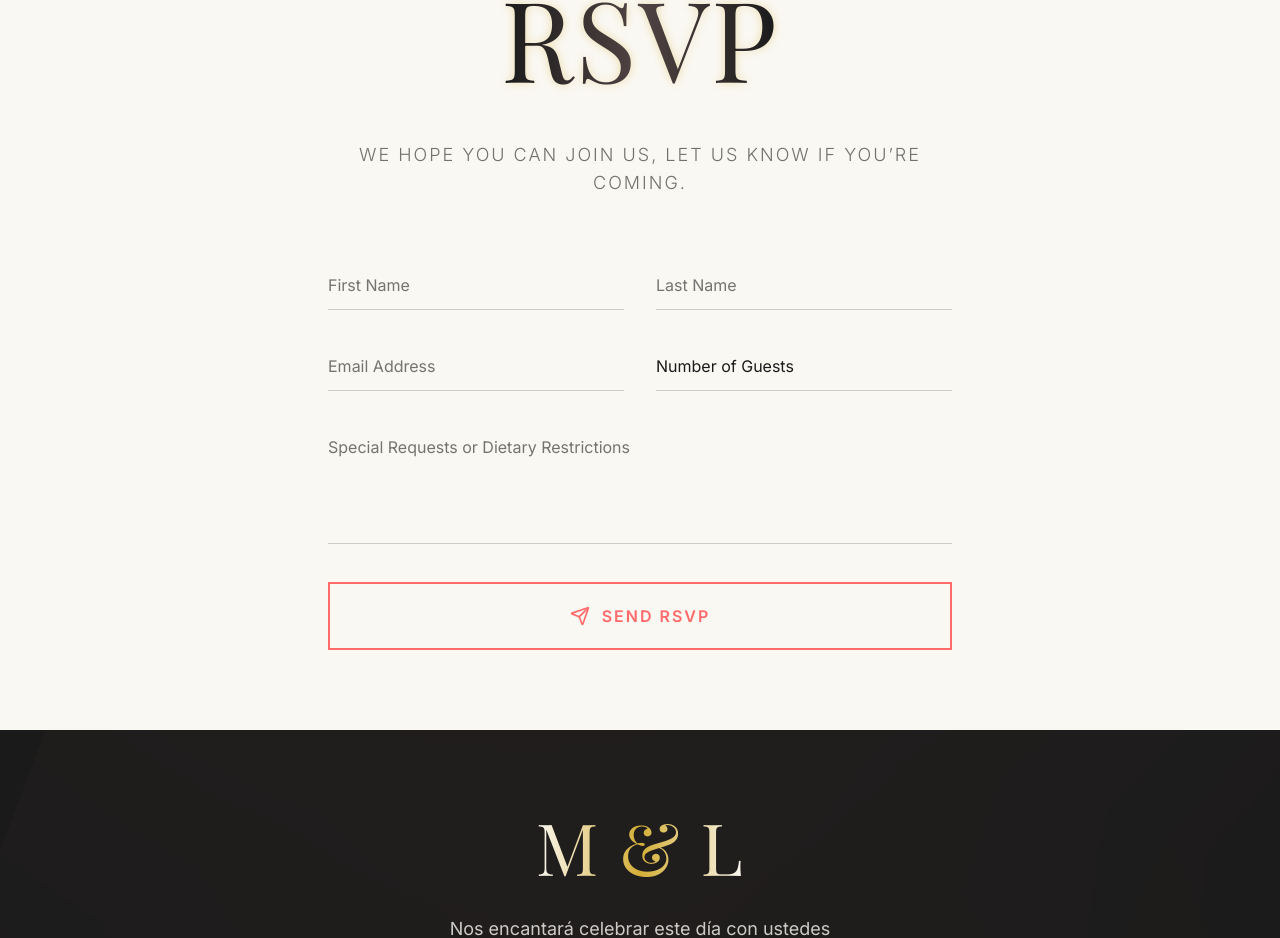
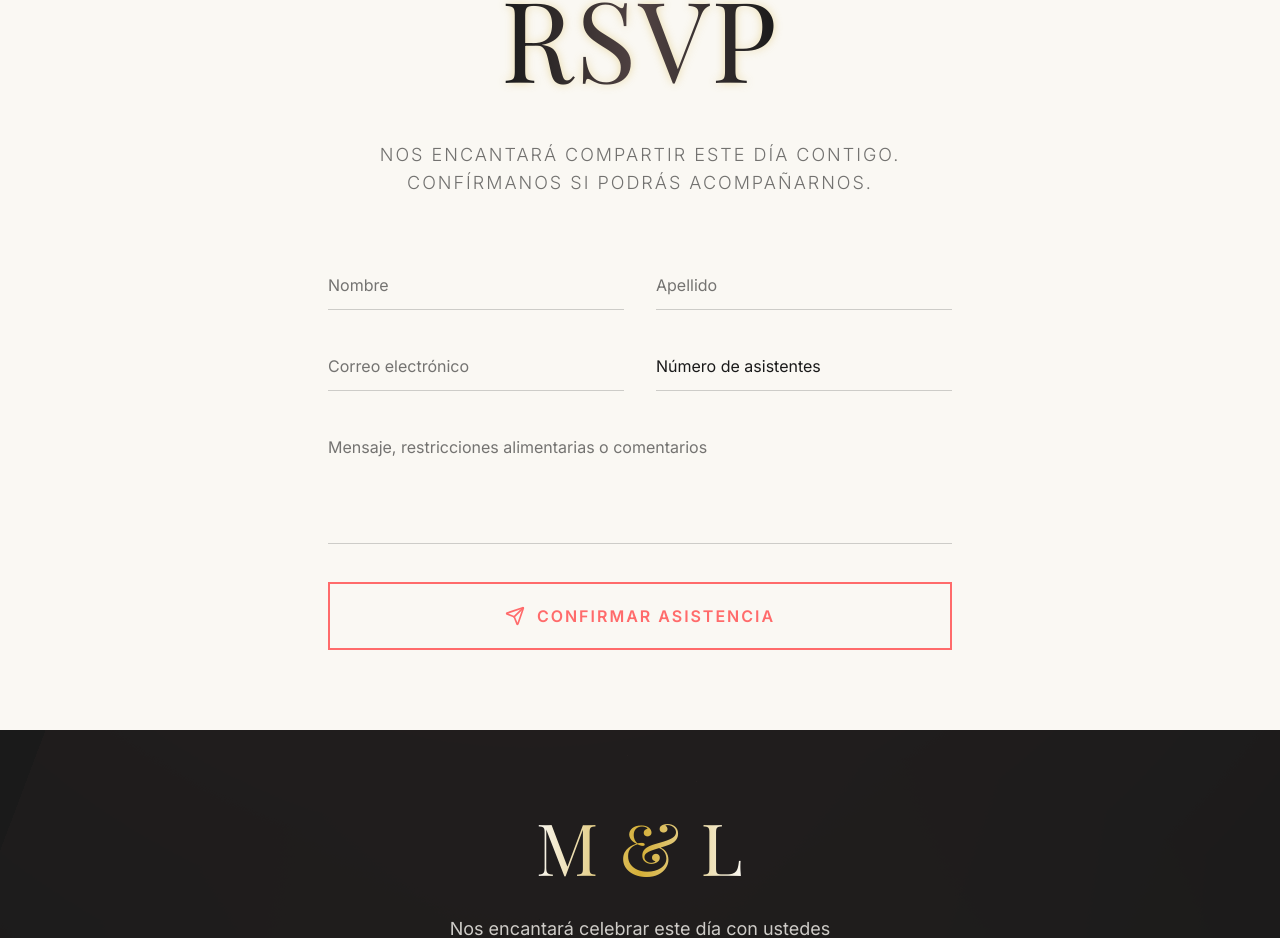
Before and after one commit to alesuamor/wedding, a Next.js app: page / in a window 1280 px wide. Shown: the part 10878-11816 px from the top of the page. Built offline with nearby package versions, Linux system fonts and the light colour scheme; no server answers; a web font is replaced by a local one.

Commit message:
Translate wedding site mockup to Spanish

```diff
--- a/app/components/RSVPForm.jsx
+++ b/app/components/RSVPForm.jsx
@@ -2,7 +2,7 @@
 
 import React, { useState } from 'react';
 import { motion } from 'framer-motion';
-import { Send, Check, Mail } from 'lucide-react';
+import { Send, Check } from 'lucide-react';
 
 export default function RSVPForm() {
     const [formData, setFormData] = useState({
@@ -36,18 +36,20 @@ export default function RSVPForm() {
                     initial={{ scale: 0, opacity: 0 }}
                     animate={{ scale: 1, opacity: 1 }}
                     transition={{ duration: 0.6 }}
-                    className="text-center"
+                    className="text-center px-6"
                 >
                     <div className="inline-flex items-center justify-center w-24 h-24 bg-gradient-to-br from-[#87a878] to-[#a8c89a] rounded-full mb-6">
                         <Check className="w-12 h-12 text-white" />
                     </div>
+
                     <h2 className="font-playfair text-5xl font-thin tracking-[0.02em] mb-4">
                         <span className="bg-gradient-to-r from-[#1a1a1a] via-[#d4af37] to-[#1a1a1a] bg-clip-text text-transparent">
-                            THANK YOU!
+                            ¡Gracias!
                         </span>
                     </h2>
-                    <p className="text-xl text-[#1a1a1a] opacity-70">
-                        Your RSVP has been received. We're so excited to celebrate with you!
+
+                    <p className="text-xl text-[#1a1a1a] opacity-70 max-w-xl mx-auto">
+                        Hemos recibido tu confirmación. Nos emociona mucho poder compartir este día contigo.
                     </p>
                 </motion.div>
             </section>
@@ -64,14 +66,16 @@ export default function RSVPForm() {
                     viewport={{ once: true }}
                     className="text-center mb-16"
                 >
-                    <h2 className="font-playfair text-[clamp(6rem,12vw,7rem)] font-thin tracking-[0.02em] mb-5 drop-shadow-[0_0_5px_rgba(212,175,55,0.4)] ">
+                    <h2 className="font-playfair text-[clamp(6rem,12vw,7rem)] font-thin tracking-[0.02em] mb-5 drop-shadow-[0_0_5px_rgba(212,175,55,0.4)]">
                         <span className="bg-gradient-to-r from-[#1a1a1a] via-[#514343] to-[#1a1a1a] bg-clip-text text-transparent">
                             RSVP
                         </span>
                     </h2>
+
                     <p className="text-lg font-light tracking-[2px] uppercase opacity-60">
-                        We Hope You Can Join Us,
-                        Let us know if you’re coming.
+                        Nos encantará compartir este día contigo.
+                        <br />
+                        Confírmanos si podrás acompañarnos.
                     </p>
                 </motion.div>
 
@@ -99,7 +103,7 @@ export default function RSVPForm() {
                                 htmlFor="firstName"
                                 className="absolute left-0 top-3 text-[#1a1a1a]/60 transition-all duration-300 peer-focus:-top-6 peer-focus:text-sm peer-focus:text-[#d4af37] peer-[:not(:placeholder-shown)]:-top-6 peer-[:not(:placeholder-shown)]:text-sm"
                             >
-                                First Name
+                                Nombre
                             </label>
                         </div>
 
@@ -117,7 +121,7 @@ export default function RSVPForm() {
                                 htmlFor="lastName"
                                 className="absolute left-0 top-3 text-[#1a1a1a]/60 transition-all duration-300 peer-focus:-top-6 peer-focus:text-sm peer-focus:text-[#d4af37] peer-[:not(:placeholder-shown)]:-top-6 peer-[:not(:placeholder-shown)]:text-sm"
                             >
-                                Last Name
+                                Apellido
                             </label>
                         </div>
                     </div>
@@ -138,7 +142,7 @@ export default function RSVPForm() {
                                 htmlFor="email"
                                 className="absolute left-0 top-3 text-[#1a1a1a]/60 transition-all duration-300 peer-focus:-top-6 peer-focus:text-sm peer-focus:text-[#d4af37] peer-[:not(:placeholder-shown)]:-top-6 peer-[:not(:placeholder-shown)]:text-sm"
                             >
-                                Email Address
+                                Correo electrónico
                             </label>
                         </div>
 
@@ -150,12 +154,12 @@ export default function RSVPForm() {
                                 required
                                 className="w-full px-0 py-3 bg-transparent border-b border-[#1a1a1a]/20 focus:border-[#d4af37] outline-none transition-all duration-300 appearance-none cursor-pointer"
                             >
-                                <option value="">Number of Guests</option>
-                                <option value="1">1 Guest</option>
-                                <option value="2">2 Guests</option>
-                                <option value="3">3 Guests</option>
-                                <option value="4">4 Guests</option>
-                                <option value="5+">5+ Guests</option>
+                                <option value="">Número de asistentes</option>
+                                <option value="1">1 persona</option>
+                                <option value="2">2 personas</option>
+                                <option value="3">3 personas</option>
+                                <option value="4">4 personas</option>
+                                <option value="5+">5 o más personas</option>
                             </select>
                         </div>
                     </div>
@@ -174,7 +178,7 @@ export default function RSVPForm() {
                             htmlFor="message"
                             className="absolute left-0 top-3 text-[#1a1a1a]/60 transition-all duration-300 peer-focus:-top-6 peer-focus:text-sm peer-focus:text-[#d4af37] peer-[:not(:placeholder-shown)]:-top-6 peer-[:not(:placeholder-shown)]:text-sm"
                         >
-                            Special Requests or Dietary Restrictions
+                            Mensaje, restricciones alimentarias o comentarios
                         </label>
                     </div>
 
@@ -191,12 +195,12 @@ export default function RSVPForm() {
                             {isSubmitting ? (
                                 <>
                                     <div className="w-5 h-5 border-2 border-current border-t-transparent rounded-full animate-spin"></div>
-                                    Sending...
+                                    Enviando...
                                 </>
                             ) : (
                                 <>
                                     <Send className="w-5 h-5" />
-                                    Send RSVP
+                                    Confirmar asistencia
                                 </>
                             )}
                         </span>
```
